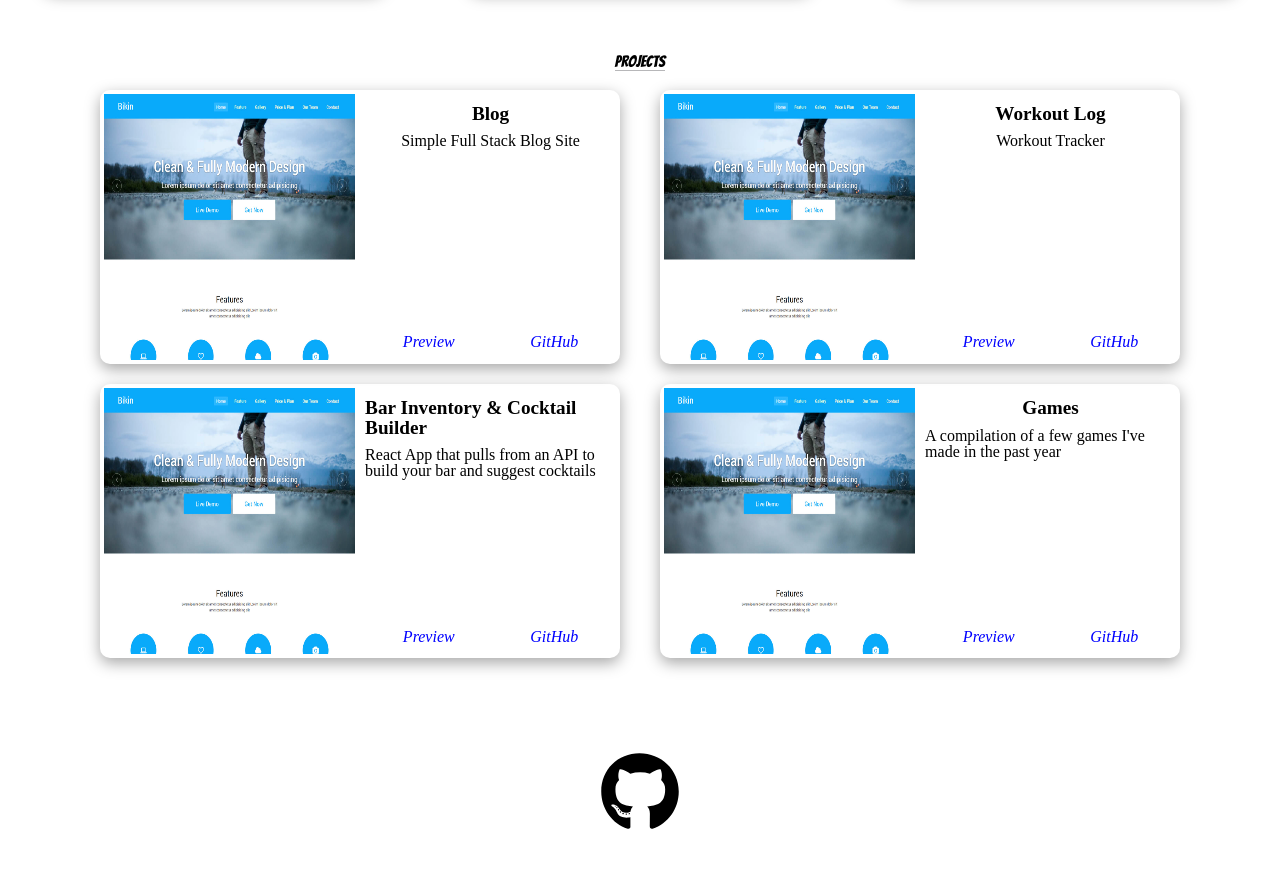
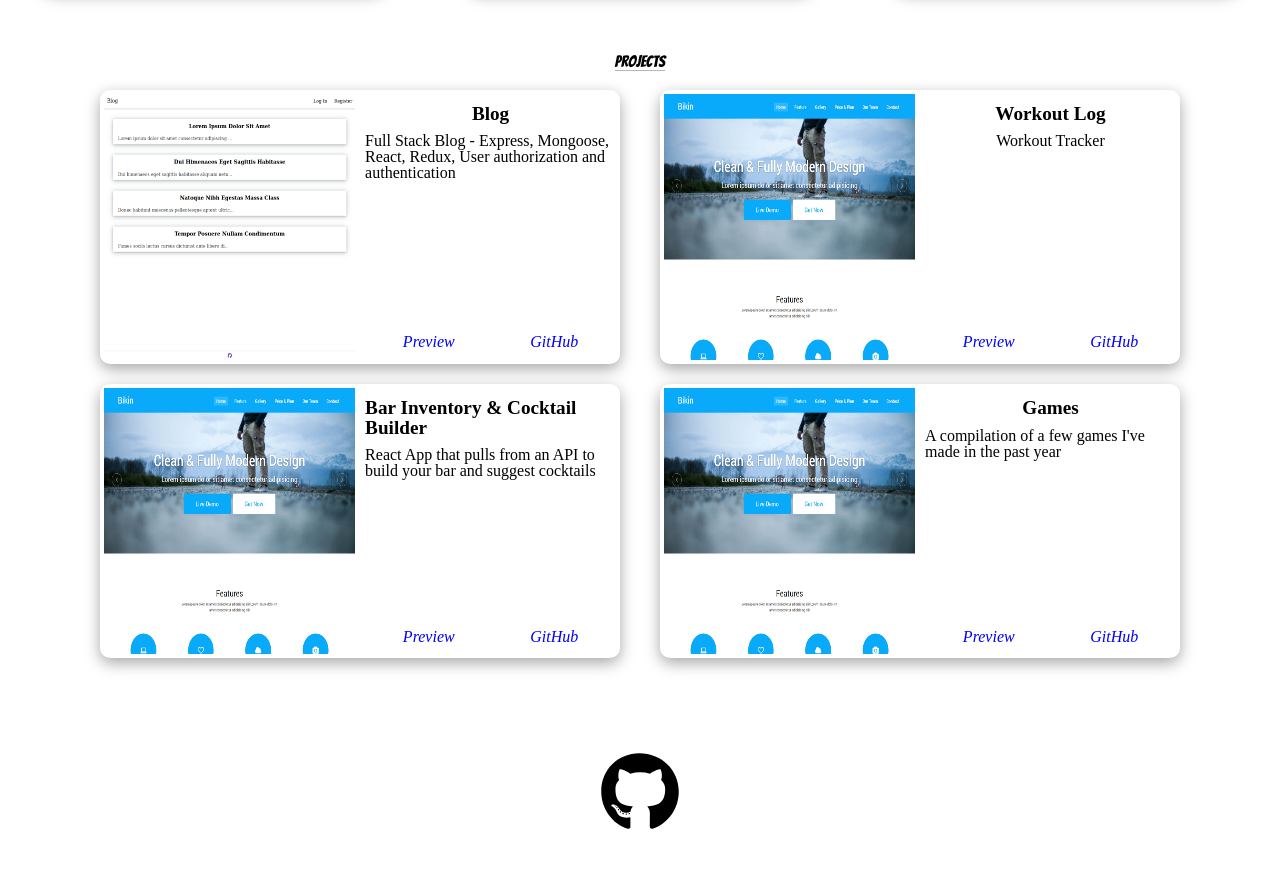
Before and after one commit to NBrennan26/nb-portfolio, a React (Create React App) app: page / in a window 1280 px wide. Shown: the part 1540-2410 px from the top of the page. Built offline with nearby package versions, Linux system fonts and the light colour scheme.

Commit message:
Update Blog project data

```diff
--- a/src/features/projects/projectData.js
+++ b/src/features/projects/projectData.js
@@ -1,13 +1,14 @@
 import placeholder from "../../images/placeholder-image.jpeg"
+import blog from "../../images/blog-website-sample.png"
 
 export const projects = [
   {
     title: "Blog",
     id: 0,
-    description: "Simple Full Stack Blog Site",
+    description: "Full Stack Blog - Express, Mongoose, React, Redux, User authorization and authentication",
     link: "https://nbrennanblog.herokuapp.com/",
     github: "https://github.com/NBrennan26/blog-api",
-    photo: placeholder
+    photo: blog
   },
   {
     title: "Workout Log",
```
Also changed, not shown: src/images/blog-website-sample.png (added).
